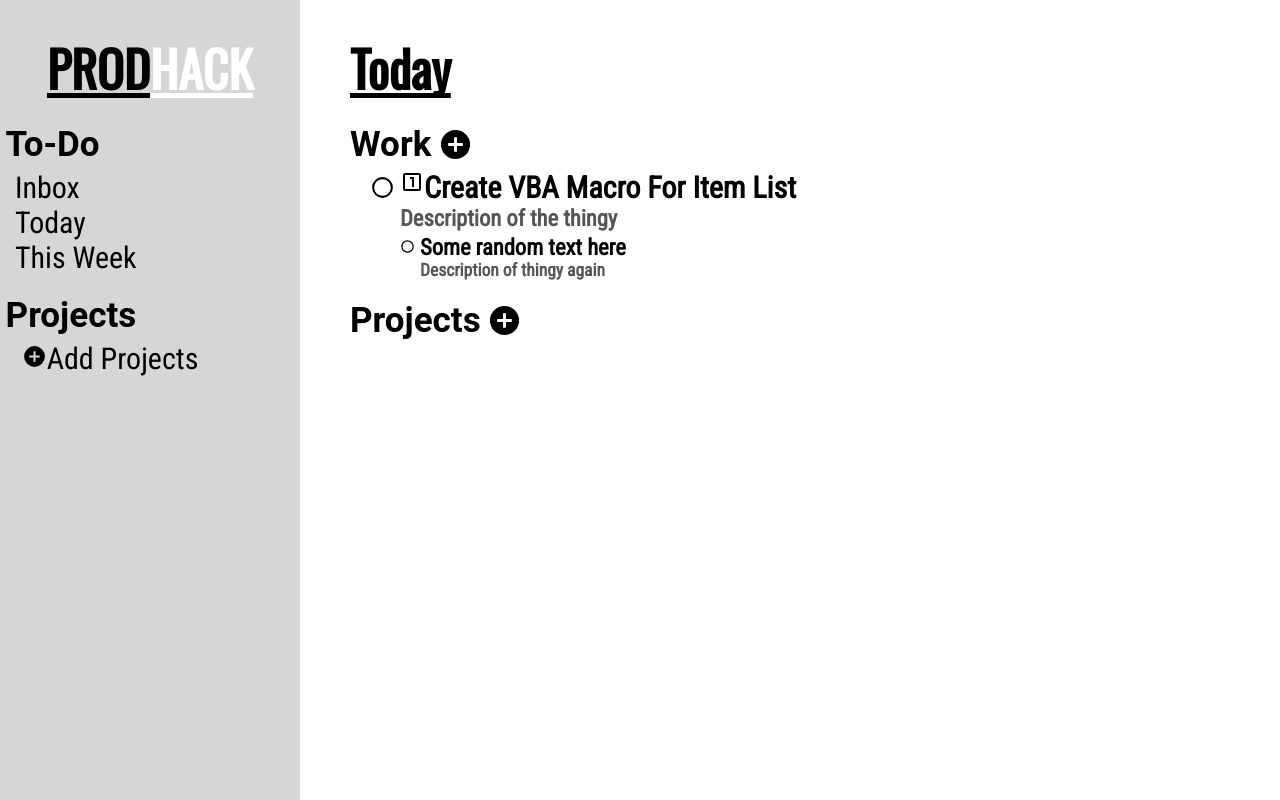
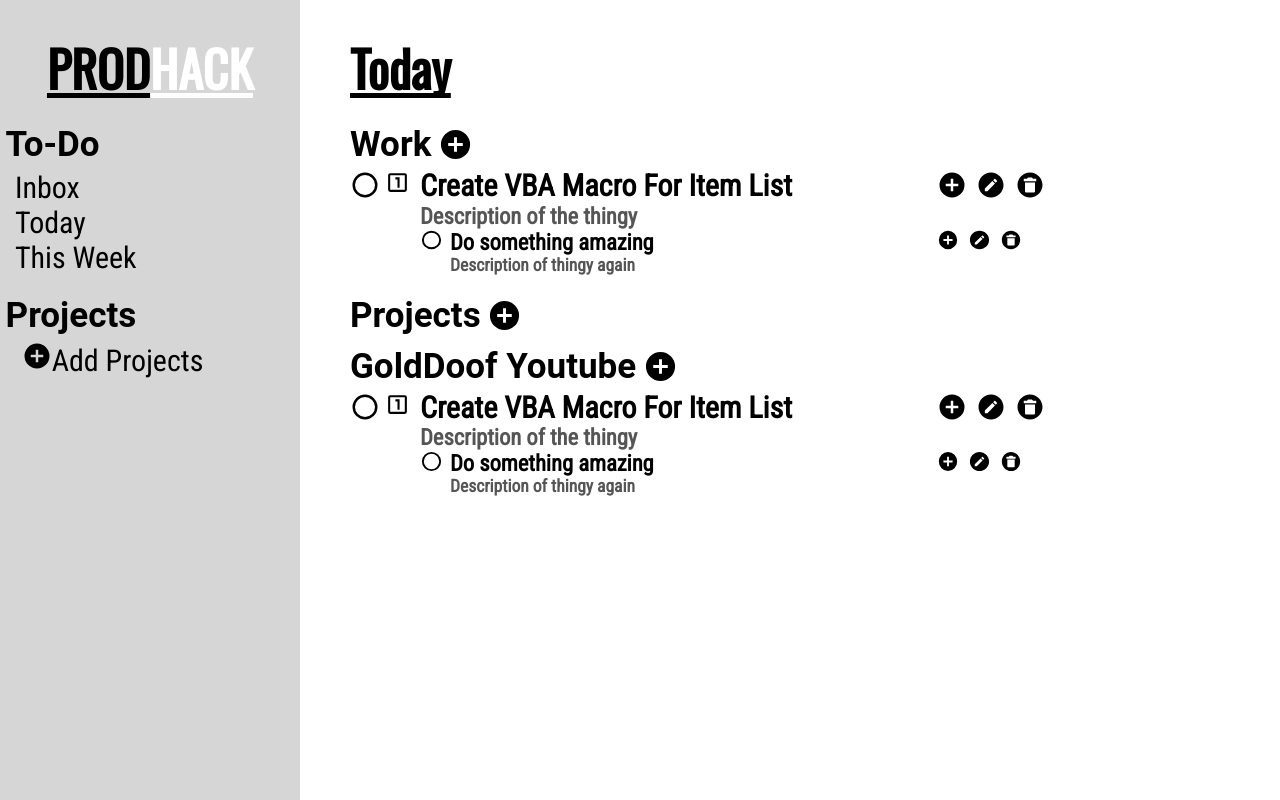
Before and after one commit to bobandash/to-do-list, a website built with webpack: page dist/index.html in a window 1280 px wide. Built offline with nearby package versions, Linux system fonts and the light colour scheme.

Commit message:
added the basic layout for work and project name and description

```diff
--- a/src/cssFiles/index.css
+++ b/src/cssFiles/index.css
@@ -7,6 +7,10 @@
     --roboto-condensed-font: 'Roboto Condensed', sans-serif;
     --gray-background: #D6D6D6;
     --description-color: rgb(85, 85, 85);
+    --h2-font-size: 3.5rem;
+    --h3-font-size: 3rem;
+    --h4-font-size: 2.25rem;
+    --h5-font-size: 1.75rem;
 }
 
 * {
@@ -20,7 +24,7 @@ html {
 
 h2 {
     font-family: var(--roboto-font);
-    font-size: 3.5rem;
+    font-size: var(--h2-font-size);
     font-weight: 700;
     margin-top: 2rem;
     margin-bottom: 0.5rem;
@@ -31,15 +35,15 @@ h3, h4, h5 {
 }
 
 h3 {
-    font-size: 3rem;
+    font-size: var(--h3-font-size);
 }
 
 h4 {
-    font-size: 2.25rem;
+    font-size: var(--h4-font-size);
 }
 
 h5 {
-    font-size: 1.75rem;
+    font-size: var(--h5-font-size);
 }
 
 #content {
@@ -85,7 +89,7 @@ h5 {
 .sidebar-subheader a {
     display: block;
     text-decoration: none;
-    font-size: 3rem;
+    font-size: var(--h3-font-size);
     background-color: var(--gray-background);
     color: black;
     font-weight: 400;
@@ -97,7 +101,8 @@ h5 {
 
 #mainmenu {
     margin-left: 5rem;
-    margin-right: 20rem;
+    /*figure out the proper responsive margin right you want to use */
+    margin-right: max(15rem, 10%);
 }
 
 /*for the form to insert task and subtask*/
@@ -174,6 +179,7 @@ h5 {
 .icon-btn-container {
     display: flex;
     flex-direction: row;
+    flex-wrap: wrap;
 }
 
 .icon-btn {
@@ -181,9 +187,13 @@ h5 {
     border-radius: 50%;
     padding: 0;
     background-color: transparent;
-    align-self: center;
     margin-left: 0.5em;
 }
+
+.icon-adj-text {
+    align-self: center;
+}
+
 
 button:hover {
     cursor: pointer;
@@ -192,21 +202,21 @@ button:hover {
 /*for h2 icon buttons*/
 
 .header-icon-btn, .header-icon-btn img {
-    width: 3.5rem;
-    height: 3.5rem;
+    width: var(--h2-font-size);
+    height: var(--h2-font-size);
 }
 
 /*for h3 icon buttons*/
 
 .subheader-icon-btn, .subheader-icon-btn img {
-    width: 2.5rem;
-    height: 2.5rem;
+    width: var(--h3-font-size);
+    height: var(--h3-font-size);
 }
 
 /*for h5 icon buttons*/
 .undersubheader-icon-btn, .undersubheader-icon-btn img {
-    width: 1.5rem;
-    height: 1.5rem;
+    width: var(--h4-font-size);
+    height: var(--h4-font-size);
 }
 
 /* for the actual tasks */
@@ -215,27 +225,58 @@ button:hover {
 }
 
 .priority-img {
-    align-self: start;
+    align-self: top;
+    height: calc(var(--h3-font-size) - 0.5rem);
 }
 
 /*use calc for these later instead so that one value doesn't change the others */
 .checkbox {
     margin-right: 0.5rem;
     margin-left: 0rem;
+    align-self: top;
 }
 
-.main-task > .task-name {
-    margin-left: 2rem;
+
+/*for task formatting */
+.main-task {
+    display: grid;
+    grid-template-columns: 6rem 1fr 20rem;
 }
 
-.main-task > .description, .sub-task-name {
-    margin-left: 5rem;
+.subtask {
+    display: grid;
+    grid-template-columns: 7rem 2rem 1fr 20rem;
 }
 
-.sub-task-name {
-    margin-top: 0.25rem;
+.task-name {
+    margin-left: 1rem;
+    line-height: 3.25rem;
+    overflow-wrap: break-word;
 }
 
-.sub-task .description {
+.main-task-description {
     margin-left: 7rem;
 }
+
+.subtask-checkbox {
+    grid-column-start: 2;
+}
+
+.subtask-name {
+    grid-column-start: 3;
+    margin-left: 1rem;
+}
+
+.subtask-hover-icons {
+    grid-column-start: 4;
+}
+
+.subtask-description {
+    margin-left: 10rem;
+}
+
+
+/* for projects */
+.project-name {
+    margin-top: 1rem;
+}
```
Also changed, not shown: dist/index.html, src/assets/checkmark.svg (added), src/assets/delete.svg (added), src/assets/edit.svg (added).
